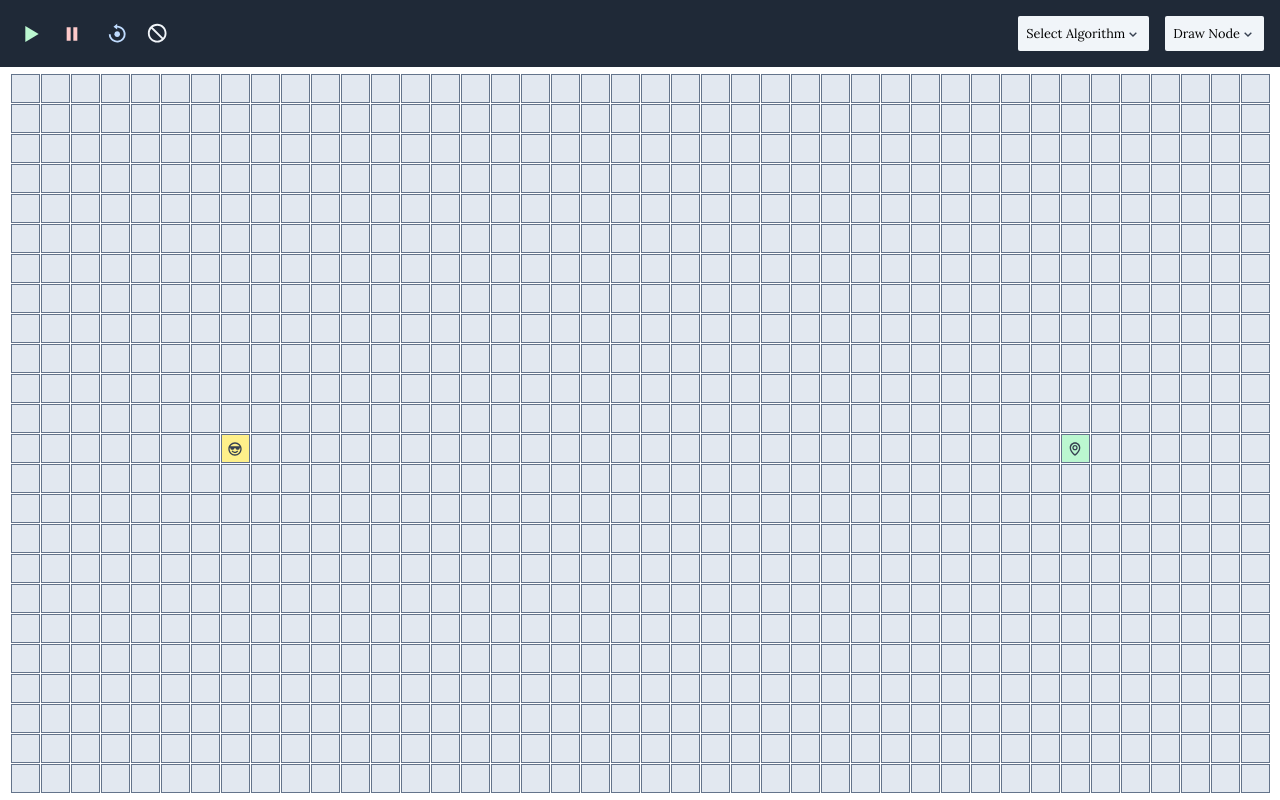
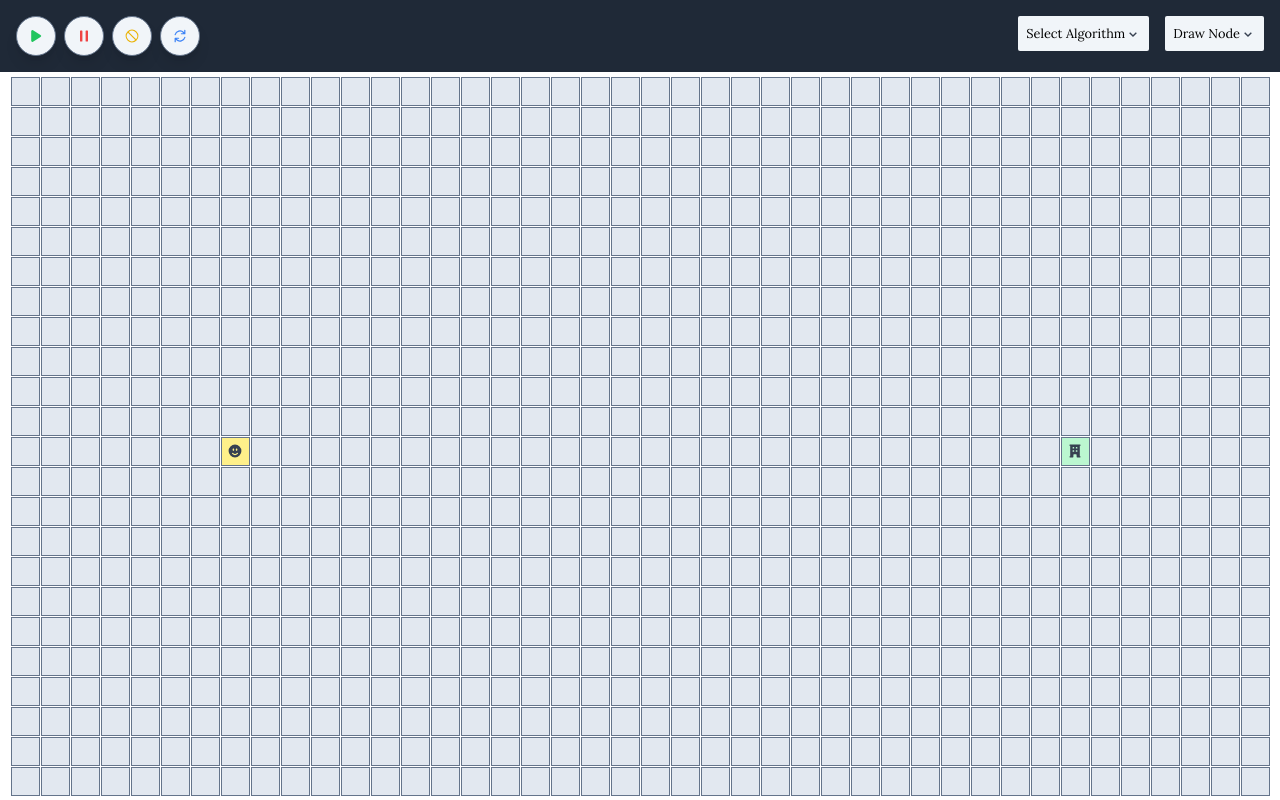
Before and after one commit to saliou33/vipath, a React (Vite) app: page / in a window 1280 px wide. Built offline with nearby package versions, Linux system fonts and the light colour scheme.

Commit message:
Update logic without using useEffect as a loop

```diff
--- a/src/algorithms/matrix.ts
+++ b/src/algorithms/matrix.ts
@@ -20,7 +20,7 @@ export class Matrix {
   ) {
     this.rows = rows;
     this.cols = cols;
-    this.gridMatrix = gridMatrix;
+    this.gridMatrix = structuredClone(gridMatrix);
     this.animationMatrix = animationMatrix;
   }
 
--- a/src/components/ActionList/ActionList.css
+++ b/src/components/ActionList/ActionList.css
@@ -1,21 +1,15 @@
 .play {
-  fill: theme("colors.green.200");
-  font-size: 2rem;
+  fill: theme("colors.green.500");
 }
 
 .pause {
-  fill: theme("colors.red.200");
-  font-size: 2rem;
+  fill: theme("colors.red.500");
 }
 
 .reset {
-  fill: theme("colors.blue.200");
-  font-size: 1.4rem;
-  margin-left: 0.6rem;
+  fill: theme("colors.blue.500");
 }
 
 .clear {
-  fill: theme("colors.slate.100");
-  font-size: 1.4rem;
-  margin-left: 0.6rem;
+  fill: theme("colors.yellow.500");
 }
--- a/src/components/ActionList/ActionList.tsx
+++ b/src/components/ActionList/ActionList.tsx
@@ -10,7 +10,11 @@ const ActionList = ({ actions, handleClick }: PropsType) => {
   return (
     <div className="flex gap-2">
       {actions.map((item, key) => (
-        <button key={key} onClick={() => handleClick(item)}>
+        <button
+          key={key}
+          onClick={() => handleClick(item)}
+          className="flex justify-center items-center bg-slate-100 p-1 rounded-full w-10 h-10 font-bold hover:bg-slate-300 shadow-lg border border-slate-500"
+        >
           {item.icon && <item.icon className={`${item.class}`} />}
         </button>
       ))}
--- a/src/components/Grid/Grid.tsx
+++ b/src/components/Grid/Grid.tsx
@@ -1,12 +1,22 @@
 import { useContext, useState } from "react";
 import { Context, ContextValueType } from "../../context/context";
 import GridNode from "../GridNode/GridNode";
+import { AnimationState } from "../../utils/interface";
 
 const Grid = () => {
   const { animationInfos, actionInfos, dispatchAnimationInfos } =
     useContext<ContextValueType>(Context);
-  const { matrix, rows, cols, nodeSize, animations, speed } = animationInfos;
+
+  const { matrix, state, rows, cols, nodeSize, animations, speed } =
+    animationInfos;
+
   const [isDrawing, setIsDrawing] = useState(false);
+
+  const [pausedStep, setPausedStep] = useState(0);
+
+  if (state == AnimationState.none && pausedStep > 0) {
+    setPausedStep(0);
+  }
 
   const gridStyle = {
     display: "grid",
@@ -22,10 +32,13 @@ const Grid = () => {
           row.map((node, j) => (
             <GridNode
               key={`${i}-${j}`}
+              node={node}
+              state={state}
+              speed={speed}
+              animation={animations[i][j]}
               pointer={actionInfos.selectedPointer}
-              animation={animations && animations[i][j]}
-              speed={speed}
-              node={node}
+              pausedStep={pausedStep}
+              setPausedStep={setPausedStep}
               isDrawing={isDrawing}
               setIsDrawing={setIsDrawing}
               dispatch={dispatchAnimationInfos}
--- a/src/components/GridNode/GridNode.tsx
+++ b/src/components/GridNode/GridNode.tsx
@@ -5,29 +5,39 @@ import {
   useRef,
   useState,
 } from "react";
-import { BiCool, BiDollarCircle, BiDumbbell, BiMap } from "react-icons/bi";
+
 import {
   AnimationInfosAction,
   AnimationInfosActionType,
 } from "../../context/reducers/AnimationInfos";
-import { ItemType } from "../../utils/contant";
+
+import { ItemType, NodeIconMap } from "../../utils/contant";
+
 import {
+  AnimationState,
   ArrayGridNode,
   GridNodeType,
   IAnimationNode,
   IGridNode,
 } from "../../utils/interface";
+
 import "./GridNode.css";
 
 type PropsType = {
   node: IGridNode;
+  state: AnimationState;
+  speed: number;
+  animation: IAnimationNode;
+  pointer: ItemType;
   isDrawing: boolean;
+  pausedStep: number;
   setIsDrawing: Dispatch<SetStateAction<boolean>>;
-  speed: number;
-  animation: IAnimationNode | null;
-  pointer: ItemType;
+  setPausedStep: Dispatch<SetStateAction<number>>;
   dispatch: Dispatch<AnimationInfosAction>;
 };
+
+const NODE_PLAY_CLASSES = "play node";
+const PATH_PLAY_CLASSES = "play path";
 
 const GridNode = ({
   node,
@@ -36,13 +46,15 @@ const GridNode = ({
   isDrawing,
   setIsDrawing,
   dispatch,
+  pausedStep,
+  setPausedStep,
   speed,
+  state,
 }: PropsType) => {
   const ref = useRef<HTMLDivElement>(null);
-
   const [classes, setClasses] = useState("");
-
-  const timeouts: number[] = [];
+  const [timeouts] = useState<Array<number>>([]);
+  const Icon = NodeIconMap[node.type];
 
   const updateValues = (values: ArrayGridNode) => {
     dispatch({ type: AnimationInfosActionType.update, payload: values });
@@ -58,6 +70,9 @@ const GridNode = ({
       updateValues([{ ...node, type }]);
     }
   };
+
+  useLayoutEffect(() => {
+    const current = ref.current;
 
     const handleMouseDown = () => {
       if (!isDrawing) {
@@ -75,9 +90,6 @@ const GridNode = ({
         updateNode();
       }
     };
-
-  useLayoutEffect(() => {
-    const current = ref.current;
 
     //make sure that the edge node are immutable
     if (node.type == GridNodeType.end || node.type == GridNodeType.start)
@@ -98,41 +110,71 @@ const GridNode = ({
     };
   });
 
-  //animation
-  if (animation && animation.step > 0 && !classes) {
-    const updateClasses = (classes: string) => {
+  // if no animation  clear timeouts
+  const clearTimeouts = () => {
+    while (timeouts.length > 0) {
       clearTimeout(timeouts.shift());
-      setClasses(classes);
+    }
   };
 
+  const clear = () => {
+    clearTimeouts();
+    if (classes) {
+      setClasses("");
+    }
+  };
+
+  const pause = () => {
+    if (timeouts.length > 0) {
+      clearTimeouts();
+      if (classes) {
+        setPausedStep((step) =>
+          animation.step > step ? animation.step : step
+        );
+      }
+    }
+  };
+
+  const updateClasses = (classes: string) => {
+    setClasses(classes);
+    clearTimeout(timeouts.shift());
+  };
+
+  const animateStep = (classes: string, step: number) => {
     timeouts.push(
       setTimeout(() => {
-        updateClasses(`play node`);
-      }, speed * animation.step)
+        updateClasses(classes);
+      }, speed * 25 * (step - pausedStep))
     );
+  };
+
+  const animate = () => {
+    if (animation.step > 0) {
+      if (!classes) {
+        animateStep(NODE_PLAY_CLASSES, animation.step);
+      }
 
       if (animation.inPath && animation.pathStep) {
-      timeouts.push(
-        setTimeout(() => {
-          updateClasses(`play path`);
-        }, speed * animation.pathStep)
-      );
+        animateStep(PATH_PLAY_CLASSES, animation.pathStep);
       }
+    }
+  };
+
+  switch (state) {
+    case AnimationState.none:
+      clear();
+      break;
+    case AnimationState.paused:
+      pause();
+      break;
+    case AnimationState.played:
+      animate();
+      break;
   }
 
   return (
     <div ref={ref} className={`grid-node ${node.type} ${classes}`}>
-      <span className="z-[700]">
-        {node.type == GridNodeType.start ? (
-          <BiCool />
-        ) : node.type == GridNodeType.weight ? (
-          <BiDumbbell />
-        ) : node.type == GridNodeType.end ? (
-          <BiMap />
-        ) : node.type == GridNodeType.bridge ? (
-          <BiDollarCircle />
-        ) : null}
-      </span>
+      <span className="z-[700]">{Icon ? <Icon /> : null}</span>
     </div>
   );
 };
--- a/src/components/Navbar/Navbar.tsx
+++ b/src/components/Navbar/Navbar.tsx
@@ -42,6 +42,7 @@ const Navbar = () => {
           name="Select Algorithm"
           items={algorithms}
           handleClick={handleSelectAlgo}
+          selectFirst={true}
         />
         <Dropdown
           name="Draw Node"
--- a/src/components/Visualizer/Visualizer.tsx
+++ b/src/components/Visualizer/Visualizer.tsx
@@ -1,12 +1,12 @@
 import { useContext, useEffect, useLayoutEffect, useRef } from "react";
 import { Context, ContextValueType } from "../../context/context";
 import { AnimationInfosActionType } from "../../context/reducers/AnimationInfos";
-import Grid from "../Grid/Grid";
-import PointerIndicator from "../PointerIndicator/PointerIndicator";
 import { AlgoType, AnimationActionType } from "../../utils/contant";
 import { ActionInfosActionType } from "../../context/reducers/ActionInfos";
 import { bfs, dfs, djikstra } from "../../algorithms";
-import { AnimationMatrix, GridMatrix } from "../../utils/interface";
+import { AnimationMatrix, AnimationState } from "../../utils/interface";
+import PointerIndicator from "../PointerIndicator/PointerIndicator";
+import Grid from "../Grid/Grid";
 
 const Visualizer = () => {
   const ref = useRef<HTMLDivElement>(null);
@@ -18,11 +18,53 @@ const Visualizer = () => {
     dispatchActionInfos,
   } = useContext<ContextValueType>(Context);
 
-  const { matrix, animations, startCoord, endCoord, rows, cols } =
-    animationInfos;
+  const { matrix, animations, start, end, rows, cols, state } = animationInfos;
+
   const { animationAction, selectedAlgo } = actionInfos;
 
-  const resetMatrix = () => {
+  const play = (animations: AnimationMatrix) => {
+    dispatchAnimationInfos({
+      type: AnimationInfosActionType.play,
+      payload: animations,
+    });
+  };
+
+  const clear = () => {
+    dispatchAnimationInfos({
+      type: AnimationInfosActionType.clear,
+    });
+  };
+
+  const cleanAction = () => {
+    dispatchActionInfos({
+      type: ActionInfosActionType.set_action,
+      payload: { animationAction: null },
+    });
+  };
+
+  const pause = () => {
+    dispatchAnimationInfos({
+      type: AnimationInfosActionType.pause,
+    });
+  };
+
+  const run = () => {
+    switch (selectedAlgo.key) {
+      case AlgoType.bfs:
+        play(bfs(matrix, animations, start.coord, end.coord, rows, cols));
+        break;
+
+      case AlgoType.dfs:
+        play(dfs(matrix, animations, start.coord, end.coord, rows, cols));
+        break;
+
+      case AlgoType.djikstra:
+        play(djikstra(matrix, animations, start.coord, end.coord, rows, cols));
+        break;
+    }
+  };
+
+  const reset = () => {
     dispatchAnimationInfos({
       type: AnimationInfosActionType.reset,
       payload: {
@@ -37,41 +79,9 @@ const Visualizer = () => {
     });
   };
 
-  const playAnimation = (animations: AnimationMatrix) => {
-    dispatchAnimationInfos({
-      type: AnimationInfosActionType.play,
-      payload: animations,
-    });
-  };
-
-  const clearAnimation = () => {
-    dispatchAnimationInfos({
-      type: AnimationInfosActionType.clear,
-    });
-  };
-
-  const cleanAction = () => {
-    dispatchActionInfos({
-      type: ActionInfosActionType.set_action,
-      payload: { animationAction: null },
-    });
-  };
-
-  const pauseAnimation = () => {
-    dispatchAnimationInfos({
-      type: AnimationInfosActionType.pause,
-    });
-  };
-
-  // const runAnimation = () => {
-  //   dispatchAnimationInfos({
-  //     type: AnimationInfosActionType.run,
-  //   });
-  // };
-
   // initializer
   useLayoutEffect(() => {
-    resetMatrix();
+    reset();
   }, []);
 
   // effect for handling nav action
@@ -79,57 +89,19 @@ const Visualizer = () => {
     if (animationAction) {
       switch (animationAction.key) {
         case AnimationActionType.play:
-          switch (selectedAlgo.key) {
-            case AlgoType.bfs:
-              playAnimation(
-                bfs(
-                  matrix as GridMatrix,
-                  animations as AnimationMatrix,
-                  startCoord,
-                  endCoord,
-                  rows,
-                  cols
-                )
-              );
-              break;
+          run();
+          break;
 
-            case AlgoType.dfs:
-              playAnimation(
-                dfs(
-                  matrix as GridMatrix,
-                  animations as AnimationMatrix,
-                  startCoord,
-                  endCoord,
-                  rows,
-                  cols
-                )
-              );
-              break;
-
-            case AlgoType.djikstra:
-              playAnimation(
-                djikstra(
-                  matrix as GridMatrix,
-                  animations as AnimationMatrix,
-                  startCoord,
-                  endCoord,
-                  rows,
-                  cols
-                )
-              );
-              break;
-          }
-          break;
         case AnimationActionType.pause:
-          pauseAnimation();
+          pause();
           break;
 
         case AnimationActionType.clear:
-          clearAnimation();
+          clear();
           break;
 
         case AnimationActionType.reset:
-          resetMatrix();
+          reset();
           break;
       }
       cleanAction();
--- a/src/context/reducers/AnimationInfos.tsx
+++ b/src/context/reducers/AnimationInfos.tsx
@@ -1,16 +1,16 @@
 import {
   AnimationMatrix,
+  AnimationState,
   ArrayGridNode,
-  Coord,
   GridMatrix,
   GridNodeType,
+  IGridNode,
   ViewDetails,
 } from "../../utils/interface";
 
 // action
 export enum AnimationInfosActionType {
   play,
-  run,
   pause,
   view,
   random,
@@ -19,7 +19,6 @@ export enum AnimationInfosActionType {
   update,
   speed,
   nodeSize,
-  animate,
 }
 export type AnimationInfosAction =
   | {
@@ -27,10 +26,7 @@ export type AnimationInfosAction =
       payload: AnimationMatrix;
     }
   | {
-      type:
-        | AnimationInfosActionType.pause
-        | AnimationInfosActionType.run
-        | AnimationInfosActionType.clear;
+      type: AnimationInfosActionType.pause | AnimationInfosActionType.clear;
     }
   | {
       type: AnimationInfosActionType.reset;
@@ -40,10 +36,6 @@ export type AnimationInfosAction =
       type: AnimationInfosActionType.update;
       payload: ArrayGridNode;
     }
-  | {
-      type: AnimationInfosActionType.animate;
-      payload: { nodes: ArrayGridNode; cursor: number };
-    }
   | { type: AnimationInfosActionType.nodeSize; payload: { nodeSize: number } }
   | { type: AnimationInfosActionType.view; payload: ViewDetails }
   | { type: AnimationInfosActionType.speed; payload: { speed: number } };
@@ -52,28 +44,36 @@ export type AnimationInfosAction =
 export interface AnimationInfos {
   cols: number;
   rows: number;
-  startCoord: Coord;
-  endCoord: Coord;
-  matrix: GridMatrix | null;
+  start: IGridNode;
+  end: IGridNode;
+  matrix: GridMatrix;
   view: ViewDetails;
   nodeSize: number;
   animations: AnimationMatrix;
-  cursor: number;
-  isRunning: boolean;
+  state: AnimationState;
   speed: number;
 }
+
+const initialNode = {
+  type: GridNodeType.blank,
+  coord: { row: 0, col: 0 },
+  weight: 0,
+  distance: Infinity,
+  isVisited: false,
+  parent: null, // coordinates of the parent array used to generate path
+};
+
 export const initialAnimationsInfos: AnimationInfos = {
   cols: Infinity,
   rows: Infinity,
-  startCoord: { row: 0, col: 0 },
-  endCoord: { row: 0, col: 0 },
+  start: { ...initialNode, type: GridNodeType.start },
+  end: { ...initialNode, type: GridNodeType.end },
   matrix: [],
   nodeSize: 30,
   view: { height: 0, width: 0 },
-  speed: 10,
+  speed: 1,
   animations: [],
-  isRunning: false,
-  cursor: 0,
+  state: AnimationState.none,
 };
 
 export const animationInfosReducer = (
@@ -87,12 +87,6 @@ export const animationInfosReducer = (
     case AnimationInfosActionType.update:
       return update(animationInfos, action.payload);
 
-    case AnimationInfosActionType.animate:
-      return {
-        ...update(animationInfos, action.payload.nodes),
-        cursor: action.payload.cursor,
-      };
-
     case AnimationInfosActionType.speed:
       return { ...animationInfos };
 
@@ -103,23 +97,20 @@ export const animationInfosReducer = (
       return {
         ...animationInfos,
         animations: action.payload,
-        isRunning: true,
+        state: AnimationState.played,
       };
 
     case AnimationInfosActionType.pause:
       return {
         ...animationInfos,
-        isRunning: false,
-      };
-
-    case AnimationInfosActionType.run:
-      return {
-        ...animationInfos,
-        isRunning: true,
+        state: AnimationState.paused,
       };
 
     case AnimationInfosActionType.clear:
-      return clear(animationInfos);
+      return {
+        ...animationInfos,
+        state: AnimationState.none,
+      };
   }
 
   return animationInfos;
@@ -137,21 +128,9 @@ const update = (animationInfos: AnimationInfos, nodes: ArrayGridNode) => {
   return { ...animationInfos, matrix };
 };
 
-const clear = (animationInfos: AnimationInfos) => {
-  return {
-    ...animationInfos,
-    cursor: 0,
-    isRunning: false,
-  };
-};
-
-const reset = (animationInfos: AnimationInfos) => {
-  const { cols, rows, nodeSize, view } = animationInfos;
-
-  // fn to create matrix
 const createMatrix = (
-    cols: number,
-    rows: number
+  rows: number,
+  cols: number
 ): [GridMatrix, AnimationMatrix] => {
   const matrix: GridMatrix = [...Array.from({ length: rows }, () => [])];
   const animations: AnimationMatrix = [
@@ -161,12 +140,8 @@ const reset = (animationInfos: AnimationInfos) => {
   for (let i = 0; i < rows; i++) {
     for (let j = 0; j < cols; j++) {
       matrix[i].push({
-          type: GridNodeType.blank,
+        ...initialNode,
         coord: { row: i, col: j },
-          weight: 0,
-          distance: Infinity,
-          isVisited: false,
-          parent: null, // coordinates of the parent array used to generate path
       });
 
       animations[i].push({
@@ -179,23 +154,23 @@ const reset = (animationInfos: AnimationInfos) => {
   return [matrix, animations];
 };
 
+const reset = (animationInfos: AnimationInfos) => {
+  const { cols, rows, nodeSize, view } = animationInfos;
+
   // create the blank matrix
   const newCols = cols == Infinity ? Math.floor(view?.width / nodeSize) : cols;
   const newRows = rows == Infinity ? Math.floor(view?.height / nodeSize) : rows;
-  const [matrix, animations] = createMatrix(newCols, newRows);
+  const [matrix, animations] = createMatrix(newRows, newCols);
 
   // TODO: handle pattern type
 
   // add start node and end node
-  const [colStart, colGoal] = [
+  const [colStart, colEnd] = [
     Math.floor(newCols / 6),
     Math.floor(newCols - newCols / 6),
   ];
 
-  const [rowStart, rowGoal] = [
-    Math.floor(newRows / 2),
-    Math.floor(newRows / 2),
-  ];
+  const [rowStart, rowEnd] = [Math.floor(newRows / 2), Math.floor(newRows / 2)];
 
   matrix[rowStart][colStart] = {
     ...matrix[rowStart][colStart],
@@ -203,8 +178,8 @@ const reset = (animationInfos: AnimationInfos) => {
     distance: 0,
   };
 
-  matrix[rowGoal][colGoal] = {
-    ...matrix[rowGoal][colGoal],
+  matrix[rowEnd][colEnd] = {
+    ...matrix[rowEnd][colEnd],
     type: GridNodeType.end,
   };
 
@@ -212,11 +187,10 @@ const reset = (animationInfos: AnimationInfos) => {
     ...animationInfos,
     matrix,
     animations,
-    shortestPath: [],
-    isRunning: false,
+    state: AnimationState.none,
     cols: newCols,
     rows: newRows,
-    startCoord: { row: rowStart, col: colStart },
-    endCoord: { row: rowGoal, col: colGoal },
+    start: matrix[rowStart][colStart],
+    end: matrix[rowEnd][colEnd],
   };
 };
--- a/src/utils/contant.ts
+++ b/src/utils/contant.ts
@@ -1,15 +1,17 @@
 import { ReactNode } from "react";
 import { IconType } from "react-icons";
 import {
-  BiBlock,
-  BiCircle,
-  BiDumbbell,
-  BiPause,
-  BiPlay,
-  BiReset,
-  BiSolidRectangle,
-} from "react-icons/bi";
-import { Coord, GridMatrix } from "./interface";
+  HiMiniPlay,
+  HiMiniPause,
+  HiMiniNoSymbol,
+  HiMiniArrowPath,
+  HiMiniRectangleStack,
+  HiMiniLockClosed,
+  HiMiniCurrencyDollar,
+  HiMiniFaceSmile,
+  HiMiniBuildingOffice,
+} from "react-icons/hi2";
+import { Coord, GridMatrix, GridNodeType } from "./interface";
 
 export enum PointerType {
   wall = "wall",
@@ -91,7 +93,7 @@ export const actions: ItemList = new ItemList([
     {
       key: AnimationActionType.play,
       name: "play",
-      icon: BiPlay,
+      icon: HiMiniPlay,
       class: AnimationActionType.play,
     },
   ],
@@ -100,8 +102,17 @@ export const actions: ItemList = new ItemList([
     {
       key: AnimationActionType.pause,
       name: "pause",
-      icon: BiPause,
+      icon: HiMiniPause,
       class: AnimationActionType.pause,
+    },
+  ],
+  [
+    AnimationActionType.clear,
+    {
+      key: AnimationActionType.clear,
+      name: "clear",
+      icon: HiMiniNoSymbol,
+      class: AnimationActionType.clear,
     },
   ],
   [
@@ -109,33 +120,33 @@ export const actions: ItemList = new ItemList([
     {
       key: AnimationActionType.reset,
       name: "reset",
-      icon: BiReset,
+      icon: HiMiniArrowPath,
       class: AnimationActionType.reset,
-    },
-  ],
-  [
-    AnimationActionType.clear,
-    {
-      key: AnimationActionType.clear,
-      name: "clear",
-      icon: BiBlock,
-      class: AnimationActionType.clear,
     },
   ],
 ]);
 
+export const NodeIconMap = {
+  [GridNodeType.start]: HiMiniFaceSmile,
+  [GridNodeType.end]: HiMiniBuildingOffice,
+  [GridNodeType.weight]: HiMiniLockClosed,
+  [GridNodeType.bridge]: HiMiniCurrencyDollar,
+  [GridNodeType.wall]: null,
+  [GridNodeType.blank]: null,
+};
+
 export const pointers: ItemList = new ItemList([
   [
     PointerType.wall,
-    { key: PointerType.wall, name: "wall", icon: BiSolidRectangle },
+    { key: PointerType.wall, name: "wall", icon: HiMiniRectangleStack },
   ],
   [
     PointerType.bridge,
-    { key: PointerType.bridge, name: "bridge", icon: BiCircle },
+    { key: PointerType.bridge, name: "bridge", icon: HiMiniCurrencyDollar },
   ],
   [
     PointerType.weight,
-    { key: PointerType.weight, name: "weight", icon: BiDumbbell },
+    { key: PointerType.weight, name: "weight", icon: HiMiniLockClosed },
   ],
   [PointerType.blank, { key: PointerType.blank, name: "" }],
 ]);
--- a/src/utils/interface.ts
+++ b/src/utils/interface.ts
@@ -12,6 +12,12 @@ export enum GridNodeType {
   bridge = "bridge",
   wall = "wall",
   blank = "blank",
+}
+
+export enum AnimationState {
+  none = "none",
+  played = "played",
+  paused = "paused",
 }
 
 export interface IGridNode {
```
Also changed, not shown: src/components/Dropdown/Dropdown.tsx (+8 -1 lines), src/components/GridNode/GridNode.css (+10 -4 lines). Lines whose indentation alone changed are shown as unchanged.
